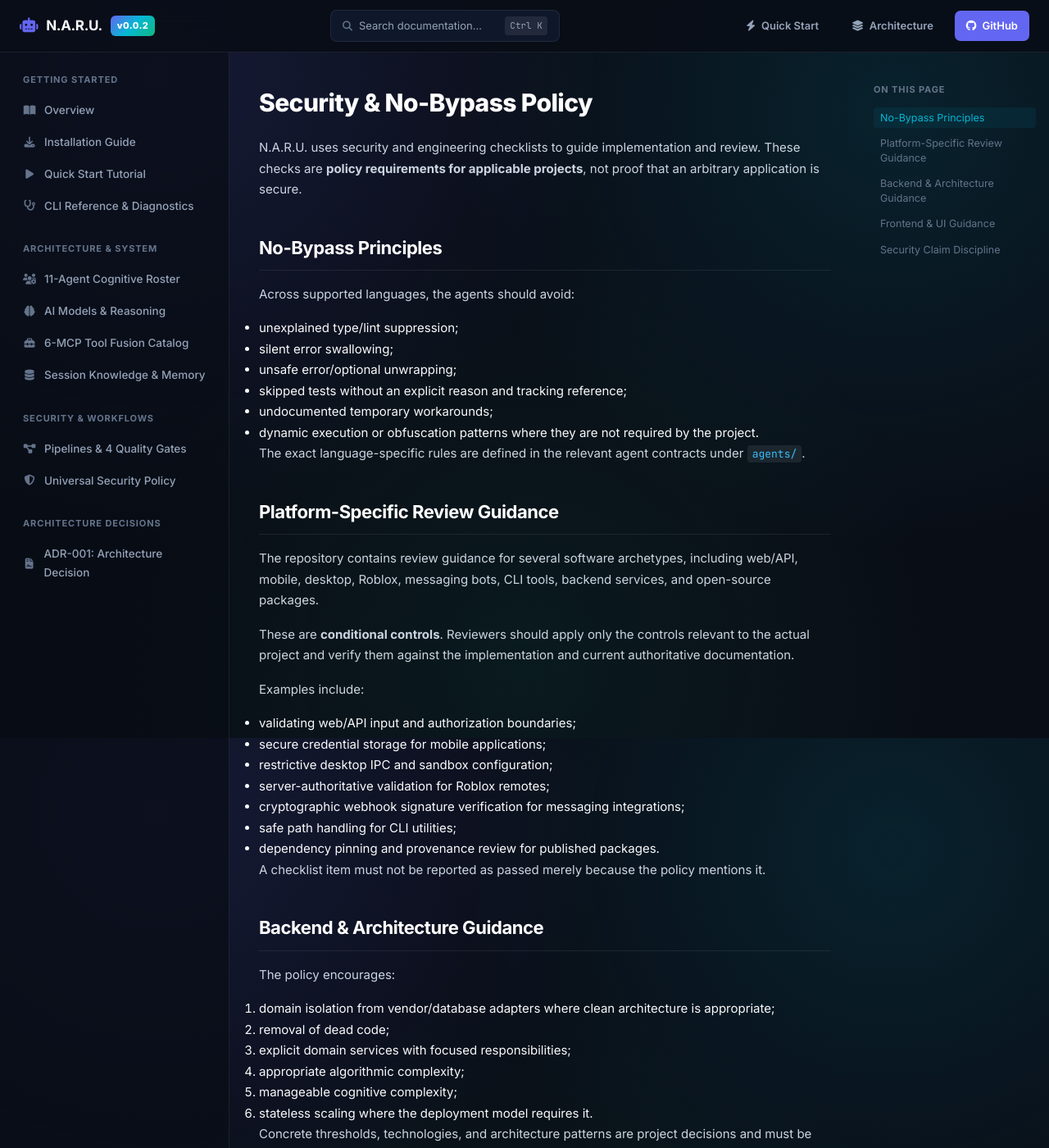
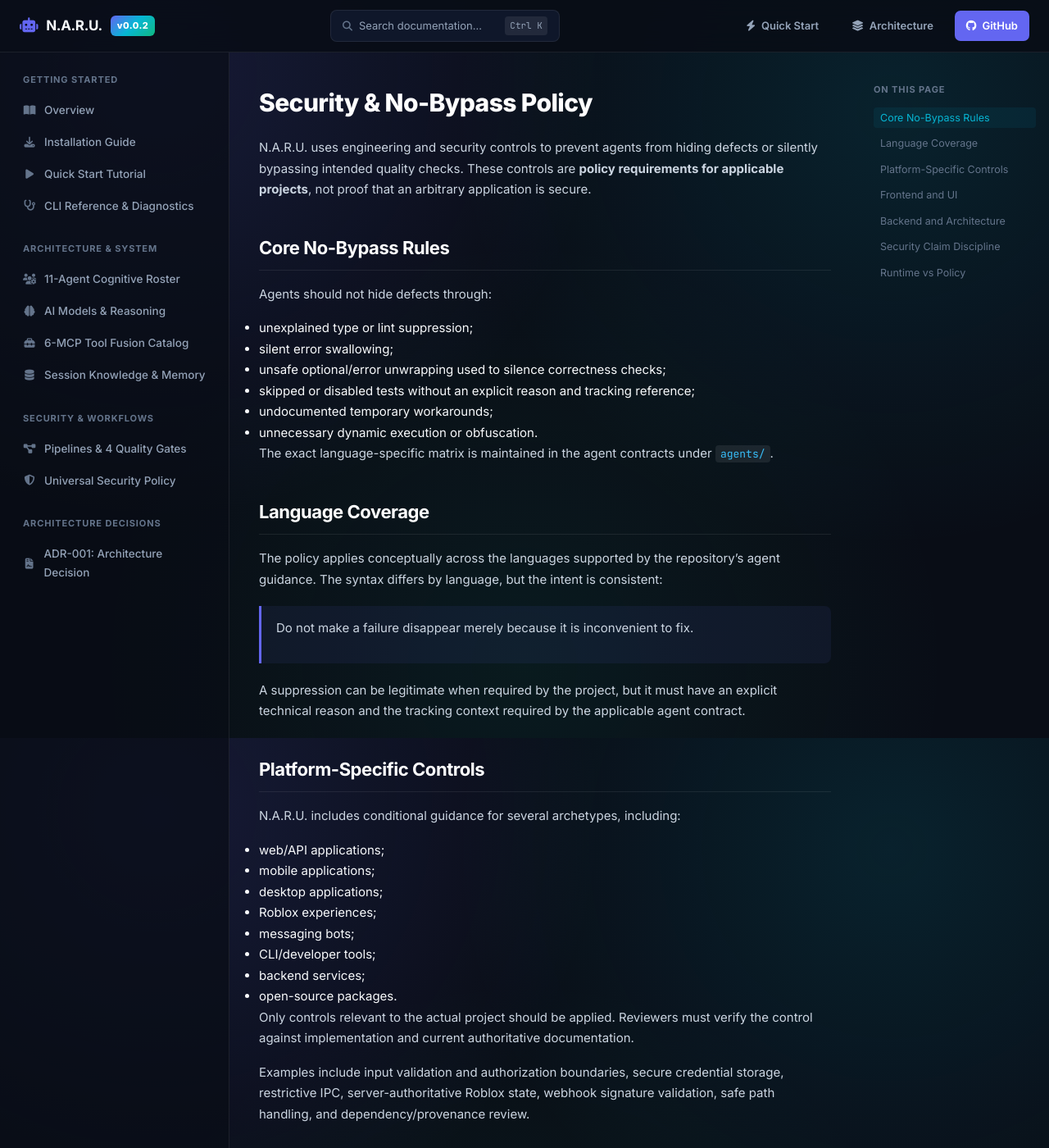
Before and after one commit to Yoganataa/naru-agents, a Jekyll site: the page built from docs/workflow/no-bypass-policy.md, in a window 1280 px wide and 1400 px high. Shown: the whole window at 82% size. Built offline with Jekyll 4.4.1, drawn with Linux system fonts in a browser that asks for light colours; some of the changed text lies outside the part shown.

Commit message:
docs: align no-bypass policy with actual enforcement model

```diff
--- a/docs/workflow/no-bypass-policy.md
+++ b/docs/workflow/no-bypass-policy.md
@@ -5,71 +5,82 @@ title: Security & No-Bypass Policy — N.A.R.U.
 
 # Security & No-Bypass Policy
 
-N.A.R.U. uses security and engineering checklists to guide implementation and review. These checks are **policy requirements for applicable projects**, not proof that an arbitrary application is secure.
+N.A.R.U. uses engineering and security controls to prevent agents from hiding defects or silently bypassing intended quality checks. These controls are **policy requirements for applicable projects**, not proof that an arbitrary application is secure.
 
-## No-Bypass Principles
+## Core No-Bypass Rules
 
-Across supported languages, the agents should avoid:
+Agents should not hide defects through:
 
-- unexplained type/lint suppression;
+- unexplained type or lint suppression;
 - silent error swallowing;
-- unsafe error/optional unwrapping;
-- skipped tests without an explicit reason and tracking reference;
+- unsafe optional/error unwrapping used to silence correctness checks;
+- skipped or disabled tests without an explicit reason and tracking reference;
 - undocumented temporary workarounds;
-- dynamic execution or obfuscation patterns where they are not required by the project.
+- unnecessary dynamic execution or obfuscation.
 
-The exact language-specific rules are defined in the relevant agent contracts under `agents/`.
+The exact language-specific matrix is maintained in the agent contracts under `agents/`.
 
-## Platform-Specific Review Guidance
+## Language Coverage
 
-The repository contains review guidance for several software archetypes, including web/API, mobile, desktop, Roblox, messaging bots, CLI tools, backend services, and open-source packages.
+The policy applies conceptually across the languages supported by the repository's agent guidance. The syntax differs by language, but the intent is consistent:
 
-These are **conditional controls**. Reviewers should apply only the controls relevant to the actual project and verify them against the implementation and current authoritative documentation.
+> Do not make a failure disappear merely because it is inconvenient to fix.
 
-Examples include:
+A suppression can be legitimate when required by the project, but it must have an explicit technical reason and the tracking context required by the applicable agent contract.
 
-- validating web/API input and authorization boundaries;
-- secure credential storage for mobile applications;
-- restrictive desktop IPC and sandbox configuration;
-- server-authoritative validation for Roblox remotes;
-- cryptographic webhook signature verification for messaging integrations;
-- safe path handling for CLI utilities;
-- dependency pinning and provenance review for published packages.
+## Platform-Specific Controls
 
-A checklist item must not be reported as passed merely because the policy mentions it.
+N.A.R.U. includes conditional guidance for several archetypes, including:
 
-## Backend & Architecture Guidance
+- web/API applications;
+- mobile applications;
+- desktop applications;
+- Roblox experiences;
+- messaging bots;
+- CLI/developer tools;
+- backend services;
+- open-source packages.
 
-The policy encourages:
+Only controls relevant to the actual project should be applied. Reviewers must verify the control against implementation and current authoritative documentation.
 
-1. domain isolation from vendor/database adapters where clean architecture is appropriate;
-2. removal of dead code;
-3. explicit domain services with focused responsibilities;
-4. appropriate algorithmic complexity;
-5. manageable cognitive complexity;
-6. stateless scaling where the deployment model requires it.
+Examples include input validation and authorization boundaries, secure credential storage, restrictive IPC, server-authoritative Roblox state, webhook signature validation, safe path handling, and dependency/provenance review.
 
-Concrete thresholds, technologies, and architecture patterns are project decisions and must be verified rather than assumed.
+## Frontend and UI
 
-## Frontend & UI Guidance
-
-For applicable data-driven interfaces, the developer and reviewer should consider:
+For applicable interfaces, consider:
 
 - loaded, loading/skeleton, empty, error/retry, and mutation/in-flight states;
 - semantic controls and keyboard focus;
-- WCAG 2.2 AA accessibility requirements;
-- responsive layouts appropriate to the target device;
-- platform-specific UI constraints for Roblox when Roblox is the project target.
+- WCAG 2.2 AA requirements where applicable;
+- responsive layouts for the target device;
+- platform-specific UI constraints.
 
-The presence of a checklist does not prove visual, accessibility, or responsive compliance. QA evidence must come from actual applicable checks.
+These are review criteria, not automatic proof of visual or accessibility compliance.
+
+## Backend and Architecture
+
+Where appropriate, reviewers should consider:
+
+1. separation between domain logic and infrastructure adapters;
+2. unused/dead code;
+3. focused domain services;
+4. algorithmic complexity;
+5. cognitive complexity;
+6. stateless scaling requirements.
+
+Exact thresholds and technology choices are project-specific.
 
 ## Security Claim Discipline
 
-Do not report:
+Do not report any of the following as absolute facts without defined, executed evidence:
 
-- `secure` as an absolute property;
-- `zero vulnerabilities` without a defined and executed audit scope;
-- `production-ready` without the required project-specific evidence;
-- `100% compliant` unless the exact measured scope supports the statement.
+- `secure`;
+- `zero vulnerabilities`;
+- `100% compliant`;
+- `production-ready`.
 
-When a security control cannot be verified, report `UNKNOWN/BLOCKED` or `NOT_TESTED` rather than guessing.
+When a control cannot be verified, report `UNKNOWN/BLOCKED` or `NOT_TESTED`.
+
+## Runtime vs Policy
+
+The policy guides agent behavior. The OpenCode plugin is the deterministic enforcement boundary for the tool-level controls implemented in the repository. Prompt text alone must never be presented as a security mechanism.
```
